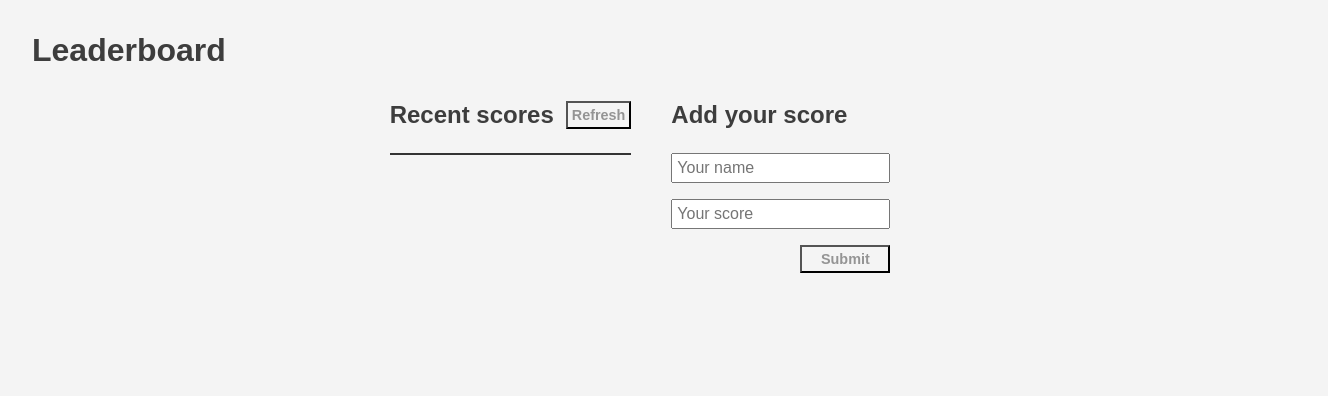
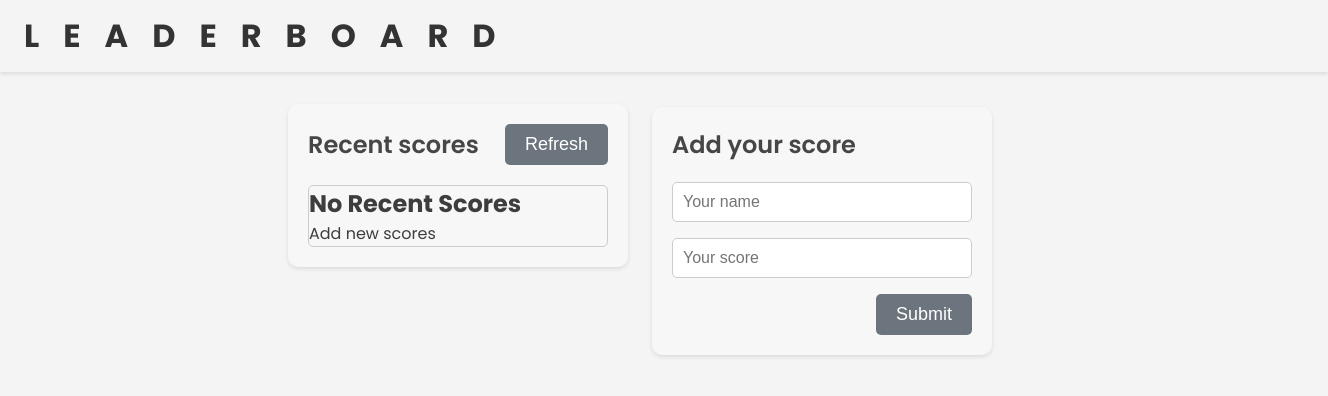
Before and after one commit to sagieramos/leaderboard, a website built with webpack: page src/index.html in a window 1280 px wide. Shown: the whole page, 1328 px wide, since content can reach past the window. Built offline with nearby package versions, Linux system fonts and the light colour scheme; no server answers.

Commit message:
UI improved

```diff
--- a/src/index.html
+++ b/src/index.html
@@ -14,17 +14,17 @@
             <article class="scores-container">
                 <ul class="sub-headline">
                     <li class="sub-title">Recent scores</li>
-                    <li><button type="button" id="refresh">Refresh</button></li>
+                    <li><button class="btn" type="button" id="refresh">Refresh</button></li>
                 </ul>
                 <ul id="scores"></ul>
             </article>
-            <article>
+            <article class="form-container">
                 <h2 class="sub-title sub-headline">Add your score</h2>
                 <form action="#">
-                    <input type="text" id="nameInut" name="name" placeholder="Your name" required maxlength="20">
-                    <input type="number" id="scoreInput" name="score" placeholder="Your score" required max="999">
+                    <input class="input-field" type="text" id="nameInut" name="name" placeholder="Your name" required maxlength="20">
+                    <input class="input-field" type="number" id="scoreInput" name="score" placeholder="Your score" required max="999">
                     <div id="status" class="hidden"></div>
-                    <button type="submit" id="submit">Submit</button>
+                    <button class="btn" type="submit" id="submit">Submit</button>
                 </form>
             </article>
         </section>
--- a/src/modules/handleDisplay.js
+++ b/src/modules/handleDisplay.js
@@ -22,6 +22,12 @@ const handleDisplay = async () => {
       scoreContainer.firstChild.remove();
     }
     scoreContainer.appendChild(fragment);
+    console.log(scores);
+    if(scores.length > 0) {
+      scoreContainer.classList.add('border');
+    } else {
+      scoreContainer.innerHTML = '<h2>No Recent Scores</h2><p>Add new scores</P>';
+    }
   } catch (error) {
     status.textContent = `${error}: Check your Internet`;
   }
@@ -31,8 +37,8 @@ const handleSubmit = async (e) => {
   const { target } = e;
   if (target.matches('#submit')) {
     e.preventDefault();
-    status.textContent = 'Creating leaderboard score';
     status.classList.remove('hidden');
+    status.textContent = 'Creating leaderboard score...';
 
     const nameInput = document.getElementById('nameInut');
     const scoreInput = document.getElementById('scoreInput');
@@ -44,9 +50,11 @@ const handleSubmit = async (e) => {
         const result = await leaderboard.addScoreToGame(name, score);
         handleDisplay();
         status.textContent = result;
+        status.className = 'success'
         nameInput.value = '';
         scoreInput.value = '';
       } catch (error) {
+        status.className = 'error';
         status.textContent = `${error}: Check your Internet`;
       }
 
--- a/src/modules/util.js
+++ b/src/modules/util.js
@@ -62,7 +62,7 @@ class Leaderboard {
   }
 
   async getScoresForGame() {
-    if (!this.gameId) return null;
+    if (!this.gameId) return [];
     const url = `${this.baseUrl}games/${this.gameId}/scores/`;
 
     const response = await fetch(url);
--- a/src/styles/style.css
+++ b/src/styles/style.css
@@ -1,7 +1,9 @@
+@import url("https://fonts.googleapis.com/css2?family=Poppins:wght@400;500;600;700;800&display=swap");
+
 body {
-  font-family: Arial, sans-serif;
+  font-family: "Poppins", sans-serif;
+  font-style: normal;
   font-size: 16px;
-  font-weight: 400;
   background-color: #f4f4f4;
   box-sizing: border-box;
 }
@@ -12,34 +14,73 @@ body {
   color: #3d3d3d;
 }
 
+
+
+main,
+header,
+footer {
+  margin: 0 auto;
+  width: 100%;
+}
+
 header {
-  padding: 32px;
+  padding: 12px 24px;
+  box-shadow: 0px 2px 4px rgba(0, 0, 0, 0.1);
+  margin-bottom: 32px;
+}
+
+h1 {
+  font-size: 32px;
+  font-weight: bold;
+  color: #333;
+  text-transform: uppercase;
+  letter-spacing: 24px;
+}
+
+.scores-container {
+  background-color: #f7f7f7;
+  padding: 20px;
+  border-radius: 10px;
+  box-shadow: 0px 2px 4px rgba(0, 0, 0, 0.1);
+  width: 300px;
+}
+
+
+.border {
+  border: 1px solid #333;
 }
 
 #scores {
-  border: 1px solid #333;
+  border: 1px solid #ccc;
+  border-radius: 5px;
 }
 
 #scores li {
-  padding: 4px 8px;
+  padding: 8px 8px;
+    font-size: 18px;
 }
 
 #scores li:nth-child(even) {
-  background-color: #ddd;
+  background-color: #dddddd91;
 }
 
-#refresh {
-  padding: 4px;
-  font-weight: 600;
-  font-size: 0.9rem;
-  color: #3333337e;
-  background: none;
+.d-width {
+  min-width: 350px;
+  margin: 12px;
 }
 
 .sub-title {
-  font-size: 1.5rem;
-  font-weight: 600;
-  text-align: center;
+  color: #333333e7;
+    font-size: 24px;
+    font-weight: 600;
+
+}
+
+.input-field {
+  padding: 10px;
+  border: 1px solid #ccc;
+  border-radius: 5px;
+  font-size: 16px;
 }
 
 ul {
@@ -49,39 +90,73 @@ ul {
 }
 
 .sub-headline {
-  margin-bottom: 24px;
   display: flex;
-  gap: 12px;
+  align-items: center;
+  justify-content: space-between;
+  margin-bottom: 20px;
+}
+
+.form-container {
+  background-color: #f7f7f7;
+  padding: 20px;
+  border-radius: 10px;
+  box-shadow: 0px 2px 4px rgba(0, 0, 0, 0.1);
+  width: 300px;
 }
 
 .l-container {
   display: flex;
   justify-content: center;
   align-items: first baseline;
-  gap: 40px;
+  padding: 0 24px;
+  gap: 24px;
 }
 
 form {
   display: flex;
   flex-direction: column;
   gap: 16px;
+  width: 100%;
 }
-
-input,
-#submit {
+input {
   padding: 4px;
   font-size: 1rem;
 }
 
-#submit {
-  width: 90px;
+.btn {
   align-self: flex-end;
-  font-weight: 600;
-  font-size: 0.9rem;
-  color: #3333337e;
-  background: none;
+  background-color: #6c757d;
+    color: #fff;
+    border: none;
+    border-radius: 5px;
+    padding: 10px 20px;
+    font-size: 18px;
+    cursor: pointer;
+    transition: background-color 0.3s ease;
 }
 
 .hidden {
   display: none;
 }
+
+#status {
+  padding: 10px;
+  background-color: #ffc107;
+  color: #333;
+  border-radius: 5px;
+  font-size: 16px;
+  margin-top: 10px;
+  text-align: center;
+}
+
+#status.success {
+  display: block;
+  background-color: #28a745;
+  color: #fff;
+}
+
+#status.error {
+  display: block;
+  background-color: #dc3545;
+  color: #fff;
+}
```
Also changed, not shown: dist/bundle0ef63bd8b25cc4b0bc29.js, dist/index.html, 2 other files.
